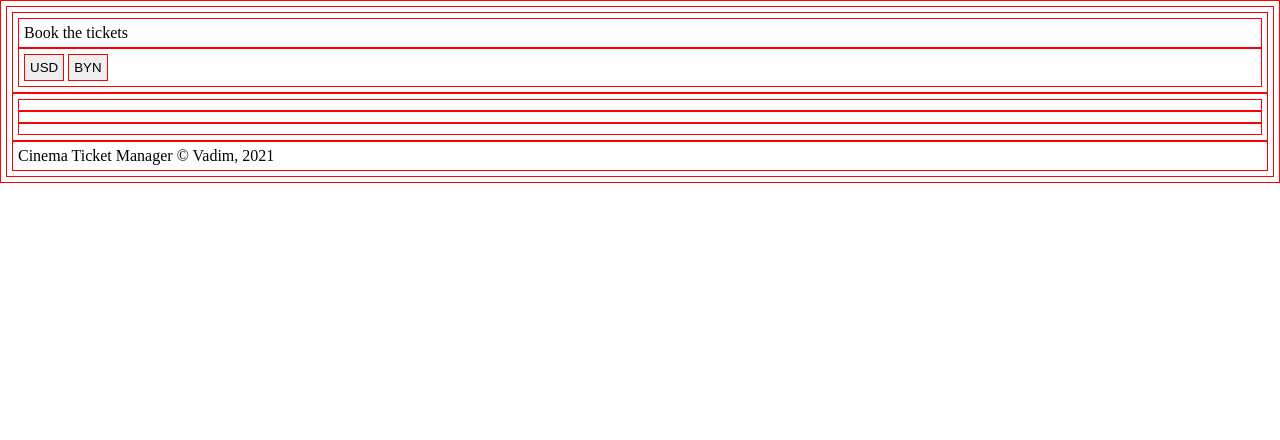
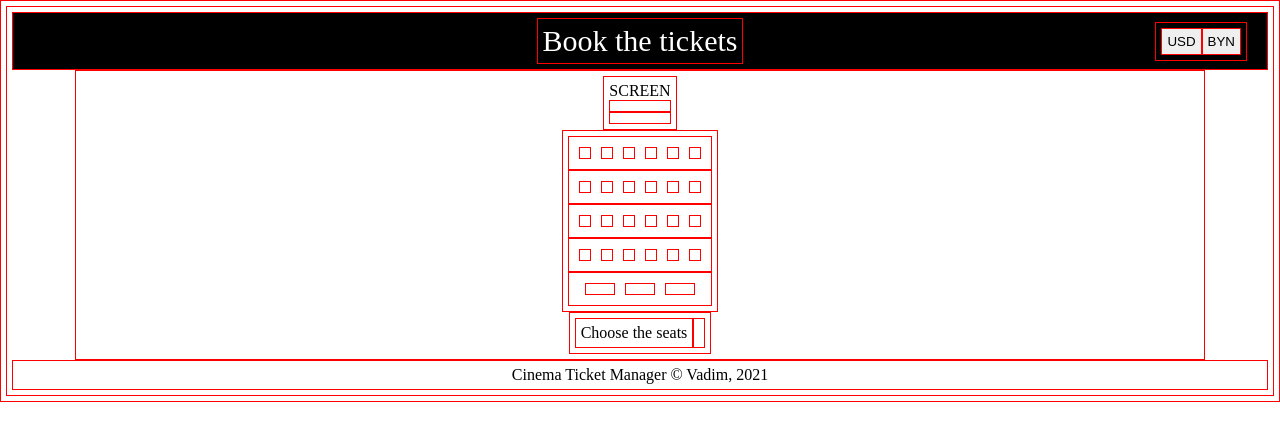
Before and after one commit to VadimRabeko/Cinema, a plain HTML site: page index.html in a window 1280 px wide. Drawn offline with Linux system fonts and the light colour scheme.

Commit message:
improved layout

```diff
--- a/index.html
+++ b/index.html
@@ -11,17 +11,61 @@
 
 <body>
     <header class="header">
-        <div class="title">Book the tickets</div>
-        <div class="exchange">
+        <div class="header_title">Book the tickets</div>
+        <div class="header_exchange">
             <button class="button_usd">USD</button>
             <button class="button_byn">BYN</button>
         </div>
     </header>
 
     <div class="wrapper">
-        <div class="screen"></div>
-        <div class="seats"></div>
-        <div class="selected"></div>
+        <div class="screen">SCREEN
+            <div class="screen_wrapper"></div>
+            <div class="screen_movie"></div>
+        </div>
+        <div class="seats">
+            <div class="seats_row first_row">
+                <div class="seats_place"></div>
+                <div class="seats_place"></div>
+                <div class="seats_place"></div>
+                <div class="seats_place"></div>
+                <div class="seats_place"></div>
+                <div class="seats_place"></div>
+            </div>
+            <div class="seats_row second_row">
+                <div class="seats_place"></div>
+                <div class="seats_place"></div>
+                <div class="seats_place"></div>
+                <div class="seats_place"></div>
+                <div class="seats_place"></div>
+                <div class="seats_place"></div>
+            </div>
+            <div class="seats_row third_row">
+                <div class="seats_place"></div>
+                <div class="seats_place"></div>
+                <div class="seats_place"></div>
+                <div class="seats_place"></div>
+                <div class="seats_place"></div>
+                <div class="seats_place"></div>
+            </div>
+            <div class="seats_row fourth_row">
+                <div class="seats_place"></div>
+                <div class="seats_place"></div>
+                <div class="seats_place"></div>
+                <div class="seats_place"></div>
+                <div class="seats_place"></div>
+                <div class="seats_place"></div>
+            </div>
+            <div class="seats_row fifth_row">
+                <div class="seats_place seats_love"></div>
+                <div class="seats_place seats_love"></div>
+                <div class="seats_place seats_love"></div>
+            </div>
+        </div>
+        <div class="selected">
+            <div class="selected_text">Choose the seats</div>
+            <div class="selected_price"></div>
+        </div>
     </div>
 
     <footer class="footer">Cinema Ticket Manager &copy Vadim, 2021</footer>
--- a/style.css
+++ b/style.css
@@ -4,3 +4,82 @@
   border: 1px solid red;
   padding: 5px;
 }
+
+.header {
+  position: relative;
+  display: flex;
+  justify-content: center;
+  align-items: center;
+  background-color: black;
+}
+
+.header_title {
+  font-size: 30px;
+  color: white;
+}
+
+.header_exchange {
+  position: absolute;
+  right: 20px;
+  display: flex;
+}
+
+/* .button_usd {
+}
+
+.button_byn {
+} */
+
+.wrapper {
+  display: flex;
+  flex-direction: column;
+  justify-content: center;
+  align-items: center;
+  width: 90%;
+  margin: 0 auto;
+}
+
+/* .screen {
+}
+
+.screen_wrapper {
+}
+
+.screen_movie {
+} */
+
+.seats {
+  display: flex;
+  flex-direction: column;
+}
+
+.seats_row {
+  display: flex;
+  justify-content: center;
+  align-items: center;
+}
+
+.seats_place {
+  width: 10px;
+  height: 10px;
+  margin: 5px;
+}
+
+.seats_love {
+  width: 30px;
+}
+
+.selected {
+  display: flex;
+}
+
+/* .selected_text {
+}
+
+.selected_price {
+} */
+
+.footer {
+  display: flex;
+  justify-content: center;
+}
```
